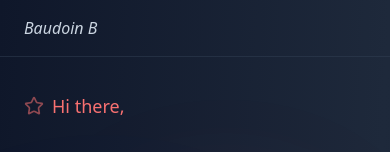
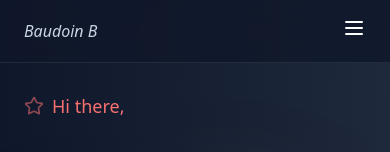
Before and after one commit to Baudoin10/baudoin.me, a React (Vite) app: page / in a window 390 px wide. Shown: the top 152 px of the page. Built offline with nearby package versions, Linux system fonts and the light colour scheme.

Commit message:
fixed the navbar on mobile device

```diff
--- a/src/App.jsx
+++ b/src/App.jsx
@@ -20,6 +20,8 @@ import { FaGithub, FaLinkedin, FaInstagram } from "react-icons/fa";
 import avatar from "./assets/avatar.PNG";
 
 const Portfolio = () => {
+  const [isMenuOpen, setIsMenuOpen] = useState(false);
+
   const scrollToSection = (sectionId) => {
     const element = document.getElementById(sectionId);
     element?.scrollIntoView({ behavior: "smooth" });
@@ -108,7 +110,6 @@ const Portfolio = () => {
      });
    };
 
-
   return (
     <div className="min-h-screen bg-gradient-to-br from-slate-900 via-slate-800 to-slate-900 text-white overflow-x-hidden">
       <div className="fixed inset-0 pointer-events-none">
@@ -117,10 +118,9 @@ const Portfolio = () => {
         <div className="absolute top-1/2 left-1/2 w-32 h-32 bg-purple-500/10 rounded-full blur-2xl animate-spin-slow"></div>
       </div>
 
-      <nav className="fixed top-0 left-0 right-0 z-50 glass border-b border-slate-700/50">
-        <div className="container mx-auto px-6 py-4">
-          <div className="flex items-center justify-between">
-            <div className="text-slate-300  text-gradient italic animate-fadeInUp">
+      <nav className="fixed top-0 left-0 right-0 z-50 bg-slate-900 bg-opacity-80 backdrop-blur-md border-b border-slate-700/50">
+        <div className="container mx-auto px-6 py-4 flex items-center justify-between">
+          <div className="text-slate-300 text-gradient italic animate-fadeInUp">
             Baudoin B
           </div>
 
@@ -140,8 +140,35 @@ const Portfolio = () => {
               )
             )}
           </div>
+
+          {/* Mobile Menu Icon */}
+          <div className="md:hidden">
+            <button onClick={() => setIsMenuOpen(!isMenuOpen)}>
+              {isMenuOpen ? (
+                <X className="w-6 h-6 text-white" />
+              ) : (
+                <Menu className="w-6 h-6 text-white" />
+              )}
+            </button>
           </div>
         </div>
+
+        {/* Mobile Dropdown Menu */}
+        {isMenuOpen && (
+          <div className="md:hidden bg-slate-900 bg-opacity-95 px-6 py-4 space-y-4">
+            {["Home", "About", "Work", "Portfolio", "Contact"].map(
+              (section, index) => (
+                <button
+                  key={section}
+                  onClick={() => scrollToSection(section.toLowerCase())}
+                  className="block w-full text-left text-slate-300 hover:text-red-400 transition-all duration-200 capitalize"
+                >
+                  {section}
+                </button>
+              )
+            )}
+          </div>
+        )}
       </nav>
 
       <section
```
Lines whose indentation alone changed are shown as unchanged.
